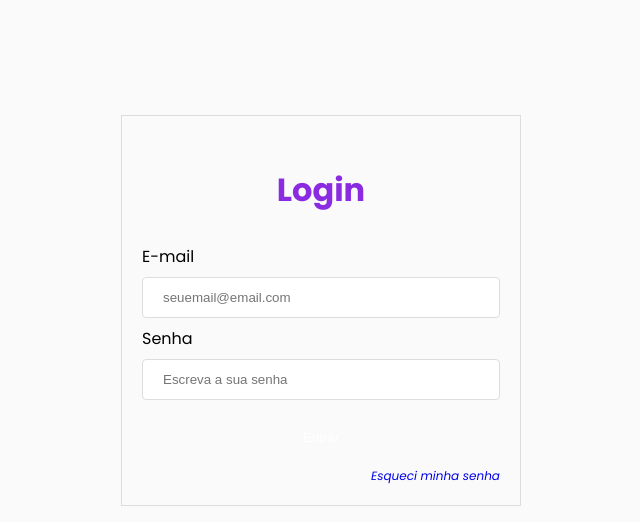
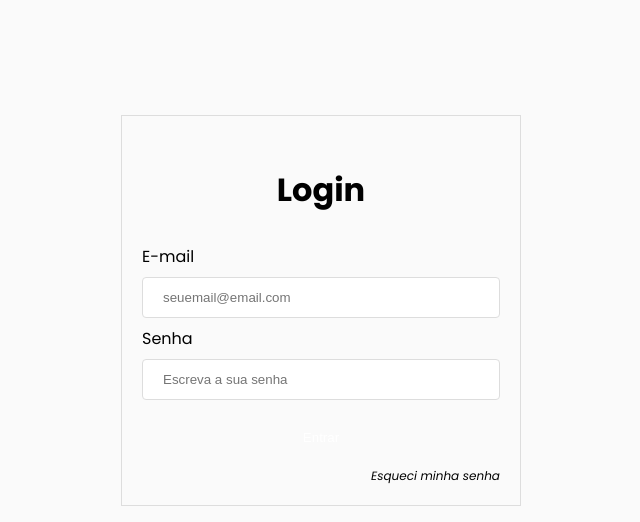
Before and after one commit to gabrieldasilvadev/product-manager, a React (Vite) app: page /login in a window 1280 px wide. Shown: the top 522 px of the page, without its empty margins (319-959 px from the left). Built offline with nearby package versions, Linux system fonts and the light colour scheme.

Commit message:
Add colors variables

```diff
--- a/src/pages/Login/index.css
+++ b/src/pages/Login/index.css
@@ -4,7 +4,7 @@
   margin-top: 20px;
   margin-bottom: 20px;
   padding: 10px;
-  color: blueviolet;
+  color: var(--primary-color);
 }
 
 .reset-password {
@@ -15,4 +15,5 @@
 
 .reset-password > a {
   text-decoration: none;
+  color: var(--primary-color);
 }
```
